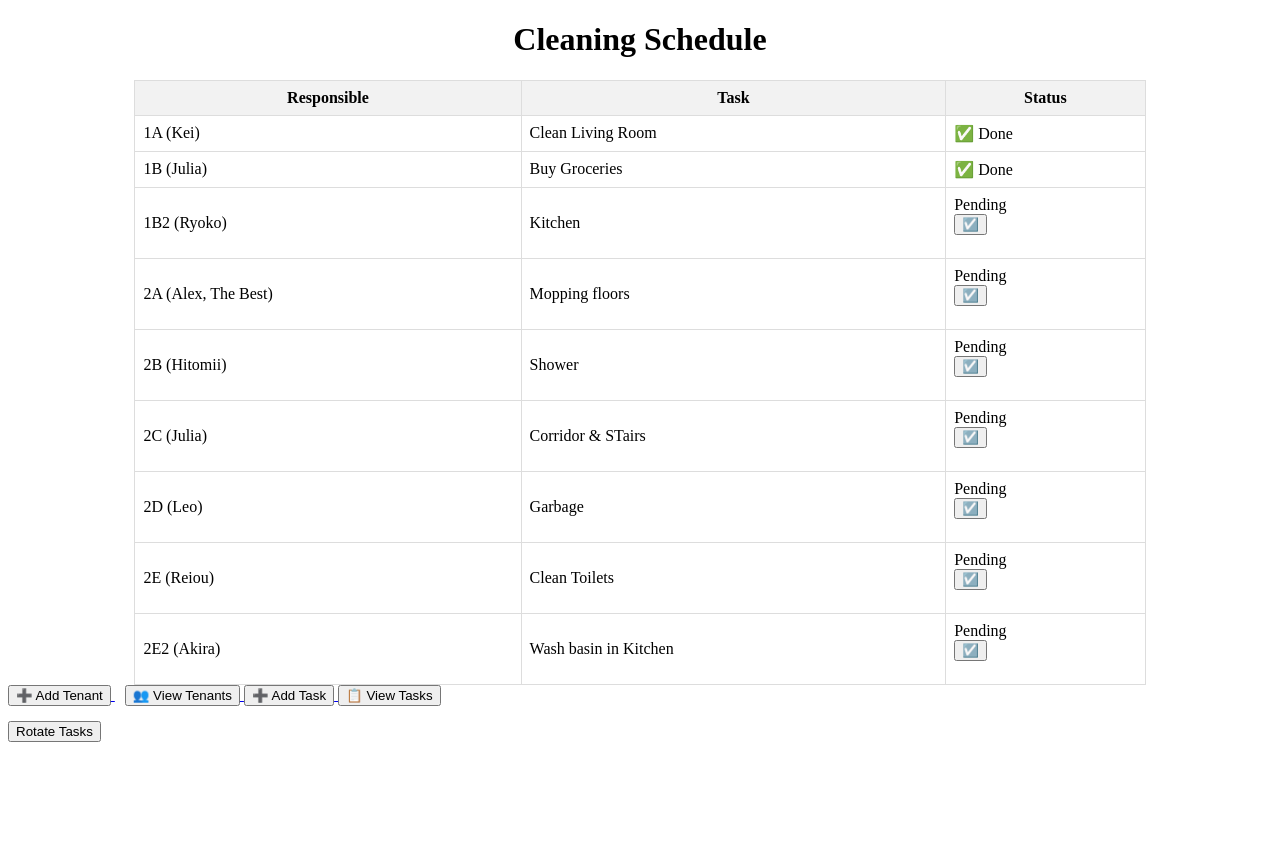
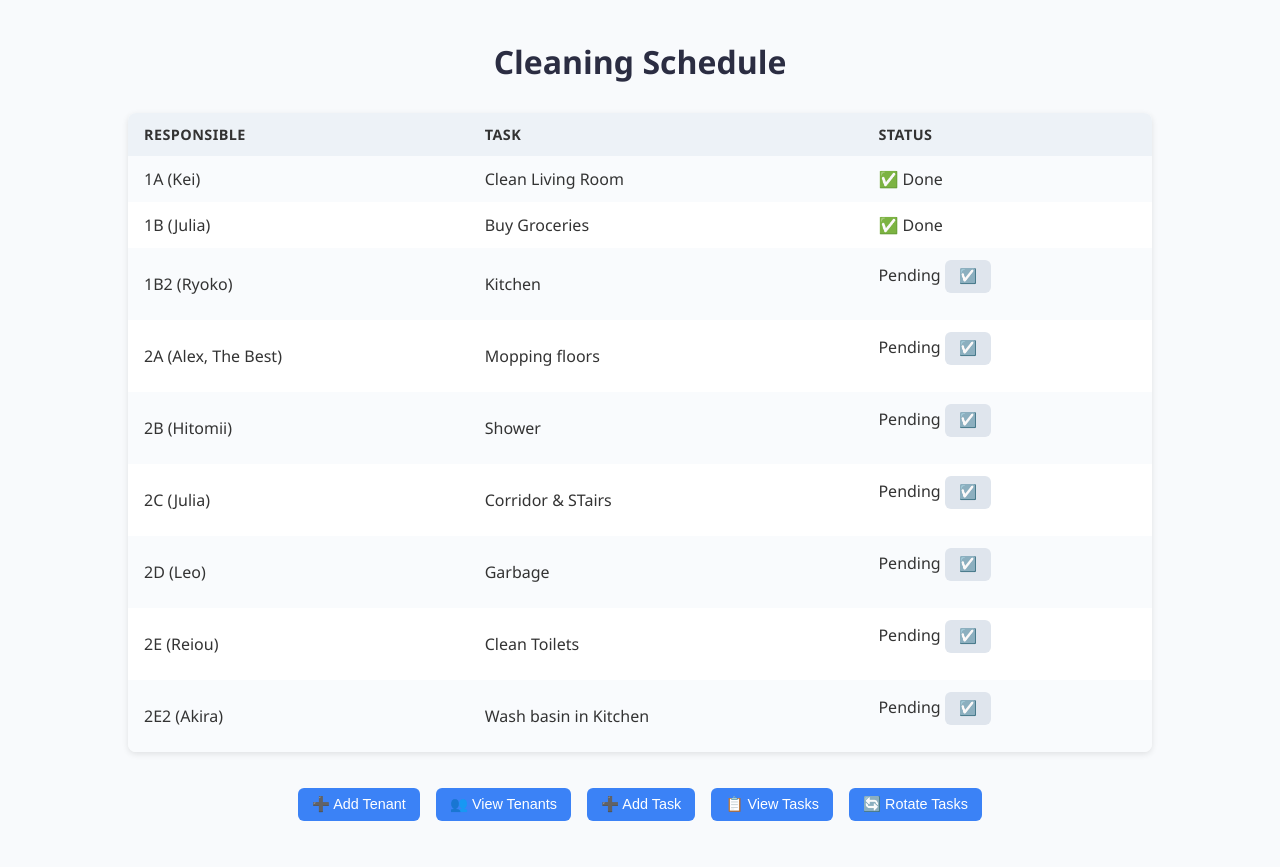
Before and after one commit to LeoBergqvist/cleaning_schedule, a Django app: page / in a window 1280 px wide. Before the commit the page ends 742 px from the top, so only its background shows below. Run offline with Django 5.2, Linux system fonts and the light colour scheme; data comes from the database, SQL or seed files in the repository; both versions use the stored data as it was after the commit.

Commit message:
Update design
This commit adds CSS as a separate file and adds it to all parts of the app

```diff
--- /dev/null
+++ b/cleaning_schedule/schedule/static/schedule/style.css
@@ -0,0 +1,133 @@
+
+body {
+    font-family: "Segoe UI", Roboto, Helvetica, Arial, sans-serif;
+    background-color: #f8fafc;
+    color: #333;
+    margin: 0;
+    padding: 0;
+}
+
+h1 {
+    text-align: center;
+    margin-top: 40px;
+    color: #2b2d42;
+}
+
+table {
+    border-collapse: collapse;
+    width: 80%;
+    margin: 30px auto;
+    background: #fff;
+    box-shadow: 0 2px 6px rgba(0,0,0,0.1);
+    border-radius: 8px;
+    overflow: hidden;
+}
+
+th, td {
+    text-align: left;
+    padding: 12px 16px;
+}
+
+th {
+    background-color: #edf2f7;
+    font-weight: 600;
+    text-transform: uppercase;
+    font-size: 0.9rem;
+    letter-spacing: 0.03em;
+}
+
+tr:nth-child(even) {
+    background-color: #f9fbfd;
+}
+
+tr:hover {
+    background-color: #f1f5f9;
+}
+
+td form {
+    display: inline;
+}
+
+button {
+    background-color: #3b82f6;
+    border: none;
+    color: white;
+    padding: 8px 14px;
+    border-radius: 6px;
+    cursor: pointer;
+    font-size: 0.9rem;
+    transition: all 0.2s ease-in-out;
+}
+
+button:hover {
+    background-color: #2563eb;
+    transform: translateY(-1px);
+}
+
+.btn-secondary {
+    background-color: #10b981;
+}
+
+.btn-secondary:hover {
+    background-color: #059669;
+}
+
+.btn-warning {
+    background-color: #f59e0b;
+}
+
+.btn-warning:hover {
+    background-color: #d97706;
+}
+
+.actions {
+    text-align: center;
+    margin-top: 20px;
+}
+
+a {
+    text-decoration: none;
+    margin: 0 6px;
+}
+
+.status-done {
+    color: #16a34a;
+    font-weight: 600;
+}
+
+.status-pending {
+    color: #dc2626;
+    font-weight: 600;
+}
+
+.table-actions {
+    width: 80%;              /* matches table width */
+    margin: 20px auto 40px;  /* centers the container */
+    text-align: center;      /* centers the buttons inside */
+}
+
+.table-actions a,
+.table-actions form {
+    display: inline-block;
+    margin: 6px;
+}
+
+.done-button {
+    background-color: #dfe5ed;
+}
+
+.table-actions button {
+    background-color: #3b82f6;
+    border: none;
+    color: white;
+    padding: 8px 14px;
+    border-radius: 6px;
+    cursor: pointer;
+    font-size: 0.9rem;
+    transition: all 0.2s ease-in-out;
+}
+
+.table-actions button:hover {
+    background-color: #2563eb;
+    transform: translateY(-1px);
+}
--- a/cleaning_schedule/schedule/templates/schedule/add_task.html
+++ b/cleaning_schedule/schedule/templates/schedule/add_task.html
@@ -1,7 +1,9 @@
+{% load static %}
 <!DOCTYPE html>
 <html>
 <head>
     <title>Add Task</title>
+    <link rel="stylesheet" href="{% static 'schedule/style.css' %}">
     <style>
         form {
             max-width: 500px;
@@ -64,7 +66,7 @@
         <a href="{% url 'tasks_descriptions' %}">Tasks list</a>
     </p>
     <p>
-        <a href="{% url 'task_list' %}">Back to Schedule</a>
+        <a href="{% url 'task_list' %}">⬅ Back to Schedule</a>
     </p>
 </body>
 </html>
--- a/cleaning_schedule/schedule/templates/schedule/add_tenant.html
+++ b/cleaning_schedule/schedule/templates/schedule/add_tenant.html
@@ -1,7 +1,9 @@
+{% load static %}
 <!DOCTYPE html>
 <html>
 <head>
     <title>Add Tenant</title>
+    <link rel="stylesheet" href="{% static 'schedule/style.css' %}">
 </head>
 <body>
     <h2>Add a New Tenant</h2>
@@ -12,6 +14,6 @@
     </form>
     <p>Only empty rooms show and can be chosen</p>
     <p>Be sure to remove tenants who has moved out under <a href="{% url 'tenant_list' %}">Tenant list</a></p>
-    <p><a href="{% url 'task_list' %}">Back to Schedule</a></p>
+    <p><a href="{% url 'task_list' %}">⬅ Back to Schedule</a></p>
 </body>
 </html>
--- a/cleaning_schedule/schedule/templates/schedule/task_list.html
+++ b/cleaning_schedule/schedule/templates/schedule/task_list.html
@@ -1,12 +1,15 @@
+{% load static %}
+
 <!DOCTYPE html>
 <html>
 <head>
     <title>Cleaning Schedule</title>
-    <style>
+    <link rel="stylesheet" href="{% static 'schedule/style.css' %}">
+    <!-- <style>
         table { border-collapse: collapse; width: 80%; margin: auto; }
         th, td { border: 1px solid #ddd; padding: 8px; }
         th { background-color: #f2f2f2; }
-    </style>
+    </style> -->
 </head>
 <body>
     <h1 style="text-align:center;">Cleaning Schedule</h1>
@@ -34,32 +37,33 @@
                     Pending
                     <form method="post" action="{% url 'task_done' task.id %}">
                         {% csrf_token %}
-                        <button type="submit" style="margin-bottom: 15px;">☑️</button>
+                        <button class="done-button" type="submit" style="margin-bottom: 15px;">☑️</button>
                     </form>
                 {% endif %}
             </td>
         </tr>
         {% endfor %}
     </table>
+    <div class="table-actions">
         <a href="{% url 'add_tenant' %}">
-            <button style="margin-bottom: 15px;">➕ Add Tenant</button>
+            <button>➕ Add Tenant</button>
         </a>
         <a href="{% url 'tenant_list' %}">
-        <button style="margin-left: 10px;">👥 View Tenants</button>
+            <button>👥 View Tenants</button>
         </a>
-
         <a href="{% url 'add_task' %}">
-            <button style="margin-bottom: 15px;">➕ Add Task</button>
-
+            <button>➕ Add Task</button>
+        </a>
         <a href="{% url 'tasks_descriptions' %}">
             <button>📋 View Tasks</button>
         </a>
 
-    <!-- in your template -->
-    <form action="{% url 'rotate_tasks' %}" method="post">
+        <form action="{% url 'rotate_tasks' %}" method="post" style="display:inline;">
             {% csrf_token %}
-    <button type="submit">Rotate Tasks</button>
+            <button type="submit">🔄 Rotate Tasks</button>
         </form>
+    </div>
+
 
     <!-- <a href="{% url 'reassign_task' %}">
         <button>Swap Tasks Between Tenants</button>
--- a/cleaning_schedule/schedule/templates/schedule/tenant_list.html
+++ b/cleaning_schedule/schedule/templates/schedule/tenant_list.html
@@ -1,7 +1,10 @@
+{% load static %}
+
 <!DOCTYPE html>
 <html>
 <head>
     <title>Tenants</title>
+    <link rel="stylesheet" href="{% static 'schedule/style.css' %}">
 </head>
 <body>
     <h2>Tenant List</h2>
```
Also changed, not shown: cleaning_schedule/schedule/templates/schedule/tasks_descriptions.html (+5 -2 lines), cleaning_schedule/db.sqlite3. Lines whose indentation alone changed are shown as unchanged.
